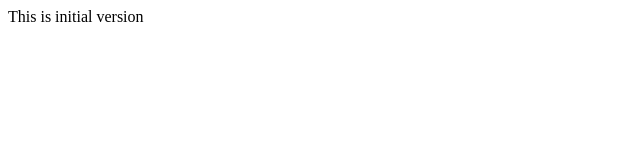
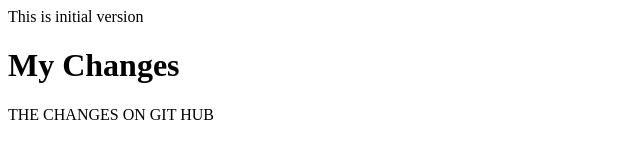
Before and after one commit to jbmsamy/demo, a plain HTML site: page index.html in a window 1280 px wide. Shown: the whole page, without its empty margins (0-640 px from the left). Drawn offline with Linux system fonts and the light colour scheme.

Commit message:
Update index.html
My Chnges on github

```diff
--- a/index.html
+++ b/index.html
@@ -1,3 +1,5 @@
 <body>
   <p>This is initial version</p>
+  <H1> My Changes</H1>
+  <p> THE CHANGES ON GIT HUB</p>
 </body>
```
